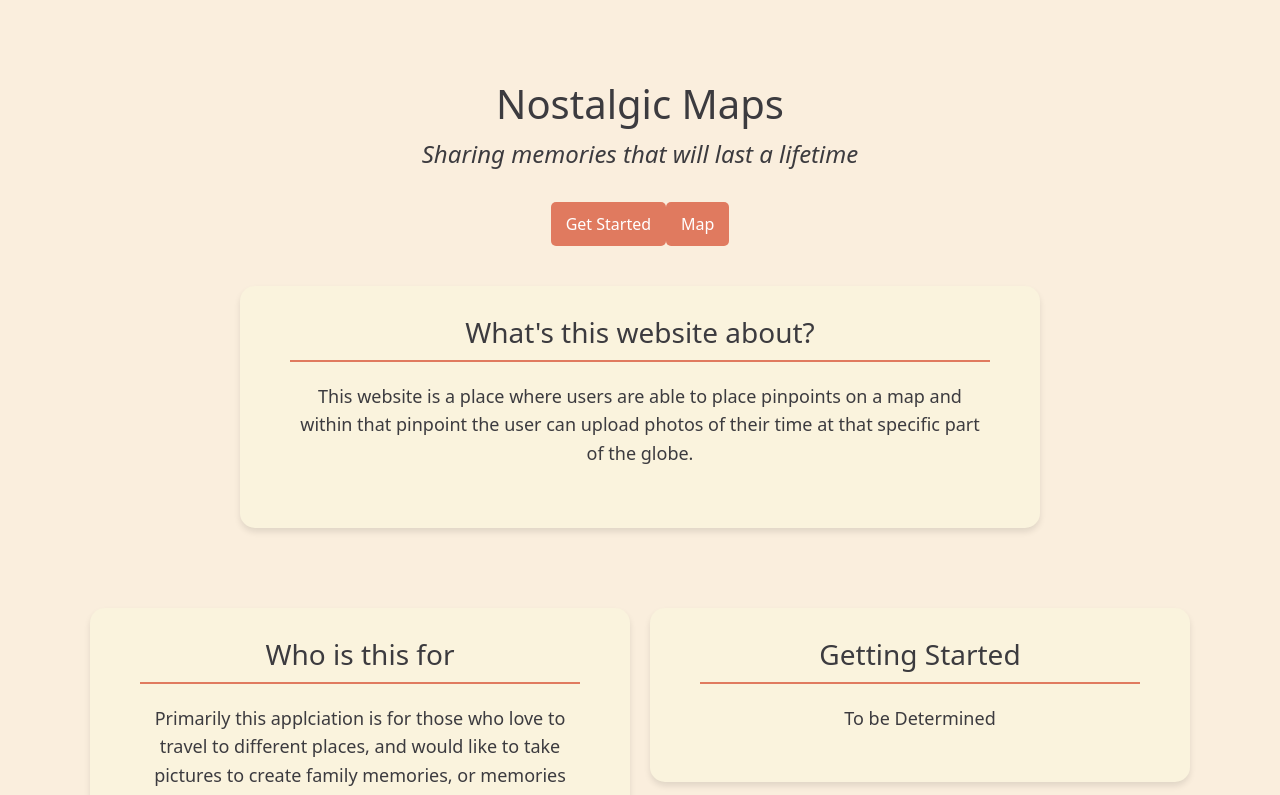
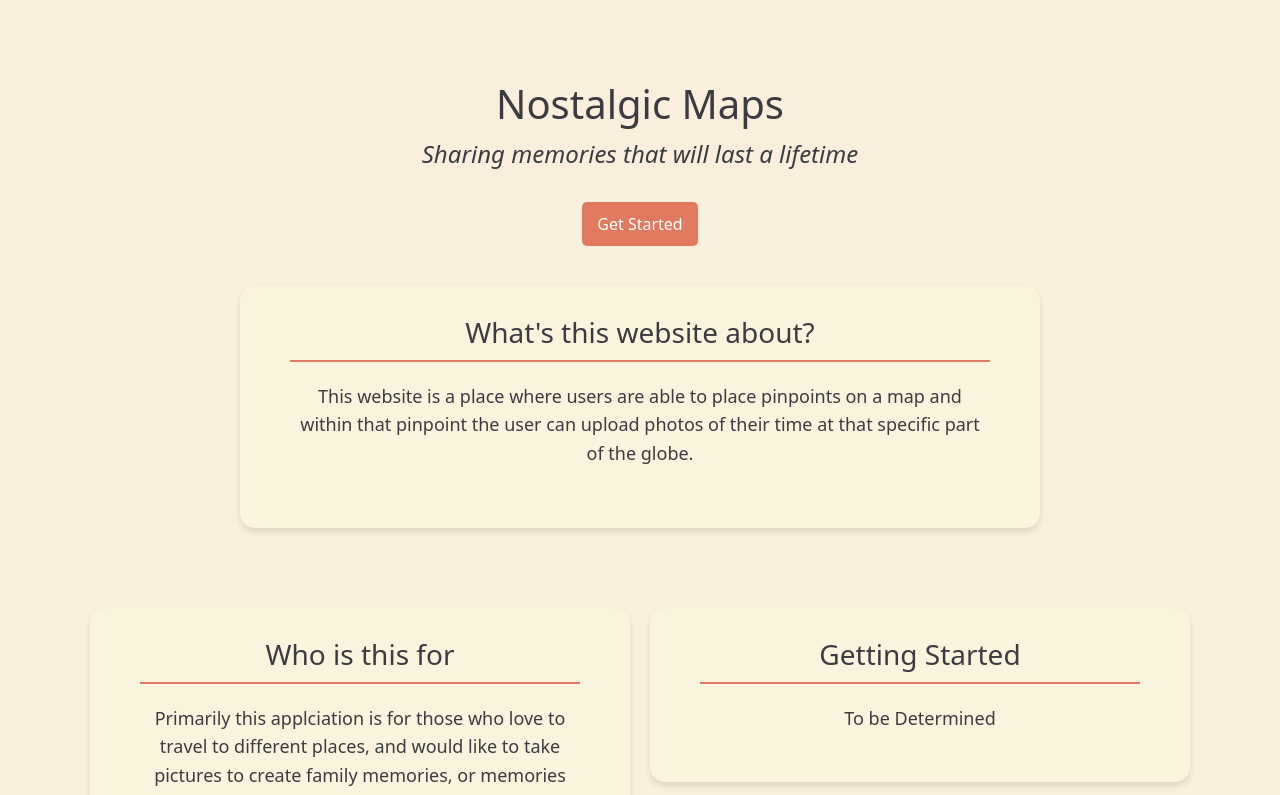
Before and after one commit to crisncris0000/Memory-Maps, a React (Create React App) app in the folder fe-app/: page / in a window 1280 px wide. Shown: the top 795 px of the page. Built offline with nearby package versions, Linux system fonts and the light colour scheme; no server answers.

Commit message:
removed link to maps directly in home page

```diff
--- a/fe-app/src/components/Home/Home.jsx
+++ b/fe-app/src/components/Home/Home.jsx
@@ -13,7 +13,6 @@ export default function Home() {
         </p>
 
         <Link to="/login" className="link">Get Started</Link>
-        <Link to="/maps" className="link">Map</Link>
       </div>
 
       <About />
```
